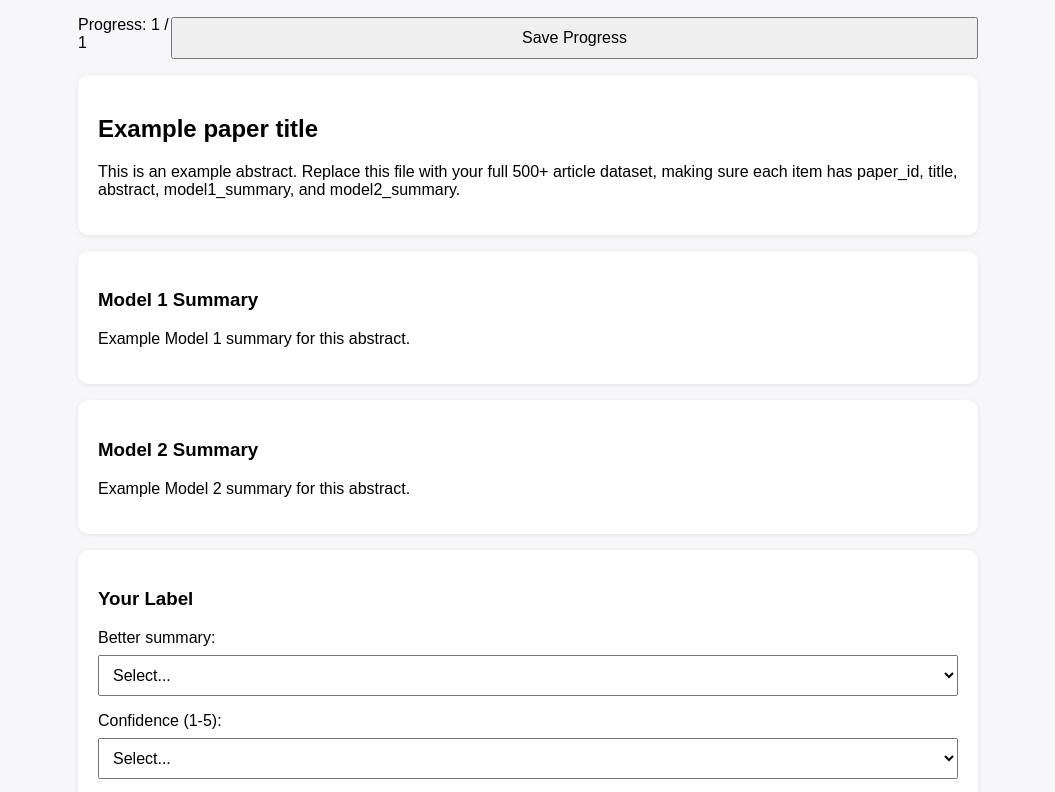
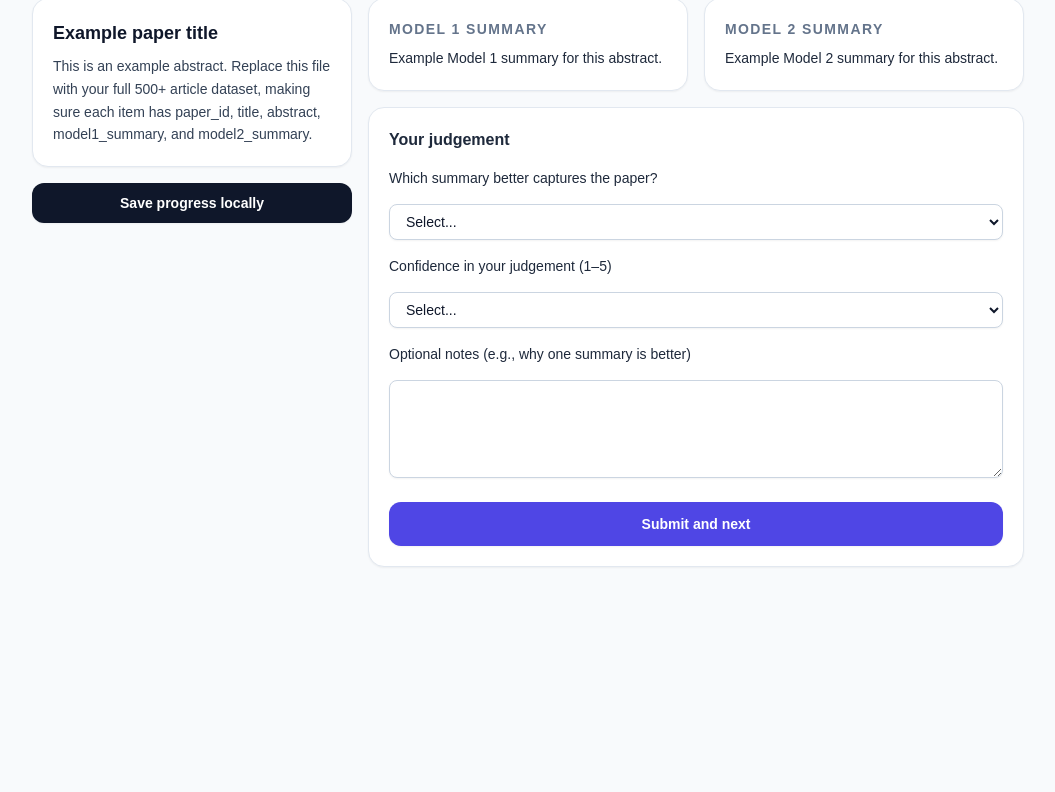
Before and after one commit to Louanna1208/human-label-study, a plain HTML site: page index.html in a window 1280 px wide. Shown: the part 131-923 px from the top of the page, without its empty margins (112-1167 px from the left). After the commit the page ends 800 px from the top, so only its background shows below. Drawn offline with nearby package versions, Linux system fonts and the light colour scheme.

Commit message:
Add files via upload

```diff
--- a/index.html
+++ b/index.html
@@ -4,77 +4,132 @@
   <meta charset="UTF-8" />
   <meta name="viewport" content="width=device-width, initial-scale=1.0" />
   <title>Human Label Hypothesis Study</title>
+  <!-- Tailwind for consistent style with expert_evaluation.html -->
+  <script src="https://cdn.tailwindcss.com"></script>
+  <!-- Optional: keep custom overrides if needed -->
   <link rel="stylesheet" href="styles.css" />
 </head>
-<body>
-  <div id="app">
-    <div class="container">
-      <h1>Human Label Hypothesis Study</h1>
-      <div id="status">Loading articles...</div>
+<body class="bg-slate-50 text-slate-900">
+  <div id="app" class="min-h-screen">
+    <div class="max-w-5xl mx-auto px-4 py-8">
+      <header class="mb-6 border-b border-slate-200 pb-4 flex flex-col gap-2 sm:flex-row sm:items-baseline sm:justify-between">
+        <div>
+          <h1 class="text-2xl font-black tracking-tight">Human Label Hypothesis Study</h1>
+          <p class="text-sm text-slate-600 mt-1">
+            For each paper, read the abstract and compare two anonymous model summaries.
+          </p>
+        </div>
+        <div class="text-sm text-slate-500">
+          <span id="progress" class="font-semibold"></span>
+        </div>
+      </header>
 
-      <div id="study" class="hidden">
-        <div class="topbar">
-          <span id="progress"></span>
-          <button id="saveBtn" type="button">Save Progress</button>
+      <div id="status" class="mb-4 text-slate-600">
+        Loading articles...
       </div>
 
-        <div class="card">
-          <h2 id="title"></h2>
-          <p id="abstract"></p>
+      <main id="study" class="hidden space-y-4">
+        <div class="flex flex-col-reverse gap-4 lg:grid lg:grid-cols-3 lg:items-start">
+          <!-- Left: paper info -->
+          <section class="lg:col-span-1 space-y-4">
+            <article class="bg-white rounded-2xl shadow-sm border border-slate-200 p-5">
+              <h2 id="title" class="text-lg font-semibold mb-2"></h2>
+              <p id="abstract" class="text-sm text-slate-700 leading-relaxed"></p>
+            </article>
+            <button
+              id="saveBtn"
+              type="button"
+              class="w-full inline-flex items-center justify-center px-4 py-2.5 rounded-xl text-sm font-semibold bg-slate-900 text-white shadow-sm hover:bg-slate-800 active:scale-[0.99] transition">
+              Save progress locally
+            </button>
+          </section>
+
+          <!-- Right: model summaries + form -->
+          <section class="lg:col-span-2 space-y-4">
+            <div class="grid md:grid-cols-2 gap-4">
+              <article class="bg-white rounded-2xl shadow-sm border border-slate-200 p-5">
+                <h3 class="text-sm font-bold text-slate-500 uppercase tracking-widest mb-2">
+                  Model 1 Summary
+                </h3>
+                <p id="model1" class="text-sm text-slate-800 leading-relaxed"></p>
+              </article>
+
+              <article class="bg-white rounded-2xl shadow-sm border border-slate-200 p-5">
+                <h3 class="text-sm font-bold text-slate-500 uppercase tracking-widest mb-2">
+                  Model 2 Summary
+                </h3>
+                <p id="model2" class="text-sm text-slate-800 leading-relaxed"></p>
+              </article>
             </div>
 
-        <div class="card">
-          <h3>Model 1 Summary</h3>
-          <p id="model1"></p>
-        </div>
+            <form id="labelForm" class="bg-white rounded-2xl shadow-sm border border-slate-200 p-5 space-y-4">
+              <h3 class="text-base font-bold text-slate-800 mb-1">Your judgement</h3>
 
-        <div class="card">
-          <h3>Model 2 Summary</h3>
-          <p id="model2"></p>
-        </div>
-
-        <form id="labelForm">
-          <div class="card">
-            <h3>Your Label</h3>
-
-            <label>
-              Better summary:
-              <select id="better_summary" required>
+              <div class="space-y-1">
+                <label for="better_summary" class="text-sm font-medium text-slate-800">
+                  Which summary better captures the paper?
+                </label>
+                <select
+                  id="better_summary"
+                  required
+                  class="mt-1 block w-full rounded-lg border border-slate-300 bg-white px-3 py-2 text-sm shadow-sm focus:outline-none focus:ring-2 focus:ring-indigo-500 focus:border-indigo-500"
+                >
                   <option value="">Select...</option>
                   <option value="model1">Model 1</option>
                   <option value="model2">Model 2</option>
-                <option value="tie">Tie</option>
+                  <option value="tie">Tie (about equally good)</option>
                 </select>
+              </div>
+
+              <div class="space-y-1">
+                <label for="confidence" class="text-sm font-medium text-slate-800">
+                  Confidence in your judgement (1–5)
                 </label>
-
-            <label>
-              Confidence (1-5):
-              <select id="confidence" required>
+                <select
+                  id="confidence"
+                  required
+                  class="mt-1 block w-full rounded-lg border border-slate-300 bg-white px-3 py-2 text-sm shadow-sm focus:outline-none focus:ring-2 focus:ring-indigo-500 focus:border-indigo-500"
+                >
                   <option value="">Select...</option>
-                <option value="1">1</option>
+                  <option value="1">1 – very unsure</option>
                   <option value="2">2</option>
                   <option value="3">3</option>
                   <option value="4">4</option>
-                <option value="5">5</option>
+                  <option value="5">5 – very sure</option>
                 </select>
-            </label>
-
-            <label>
-              Notes:
-              <textarea id="notes" rows="5"></textarea>
-            </label>
               </div>
 
-          <div class="actions">
-            <button type="submit">Submit and Next</button>
+              <div class="space-y-1">
+                <label for="notes" class="text-sm font-medium text-slate-800">
+                  Optional notes (e.g., why one summary is better)
+                </label>
+                <textarea
+                  id="notes"
+                  rows="4"
+                  class="mt-1 block w-full rounded-lg border border-slate-300 bg-white px-3 py-2 text-sm shadow-sm focus:outline-none focus:ring-2 focus:ring-indigo-500 focus:border-indigo-500 resize-y"
+                ></textarea>
+              </div>
+
+              <div class="pt-2">
+                <button
+                  type="submit"
+                  class="w-full inline-flex items-center justify-center px-4 py-3 rounded-xl text-sm font-semibold bg-indigo-600 text-white shadow-sm hover:bg-indigo-700 active:scale-[0.99] transition">
+                  Submit and next
+                </button>
               </div>
             </form>
+          </section>
         </div>
+      </main>
 
-      <div id="done" class="hidden">
-        <h2>All done</h2>
-        <p>Your responses have been submitted.</p>
+      <section id="done" class="hidden">
+        <div class="bg-white rounded-2xl shadow-sm border border-emerald-200 p-8 mt-8 text-center">
+          <h2 class="text-xl font-bold text-emerald-700 mb-2">All done</h2>
+          <p class="text-sm text-slate-700">
+            Thank you for completing the study. Your responses have been saved.
+          </p>
         </div>
+      </section>
     </div>
   </div>
 
```
Lines whose indentation alone changed are shown as unchanged.
